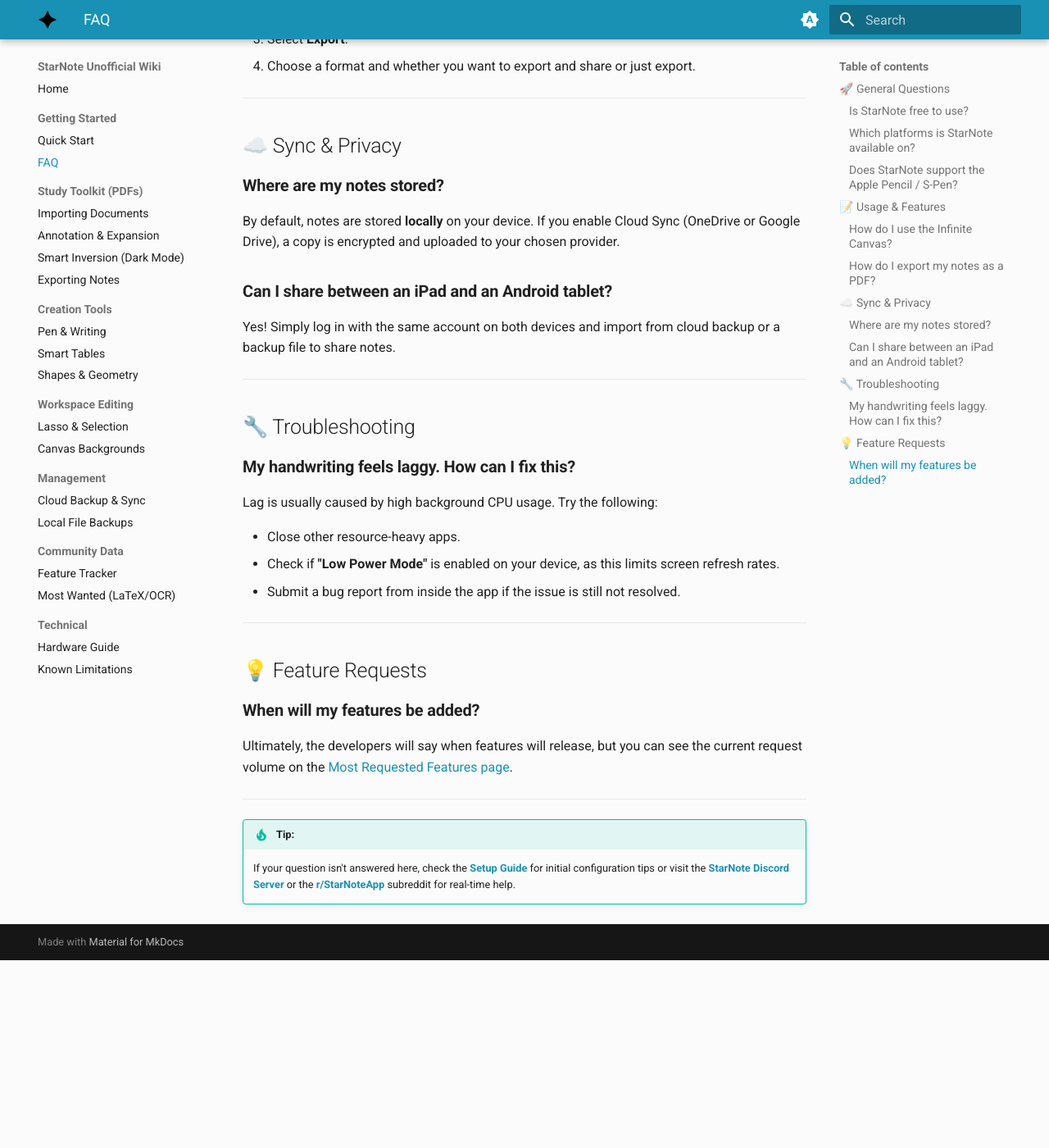
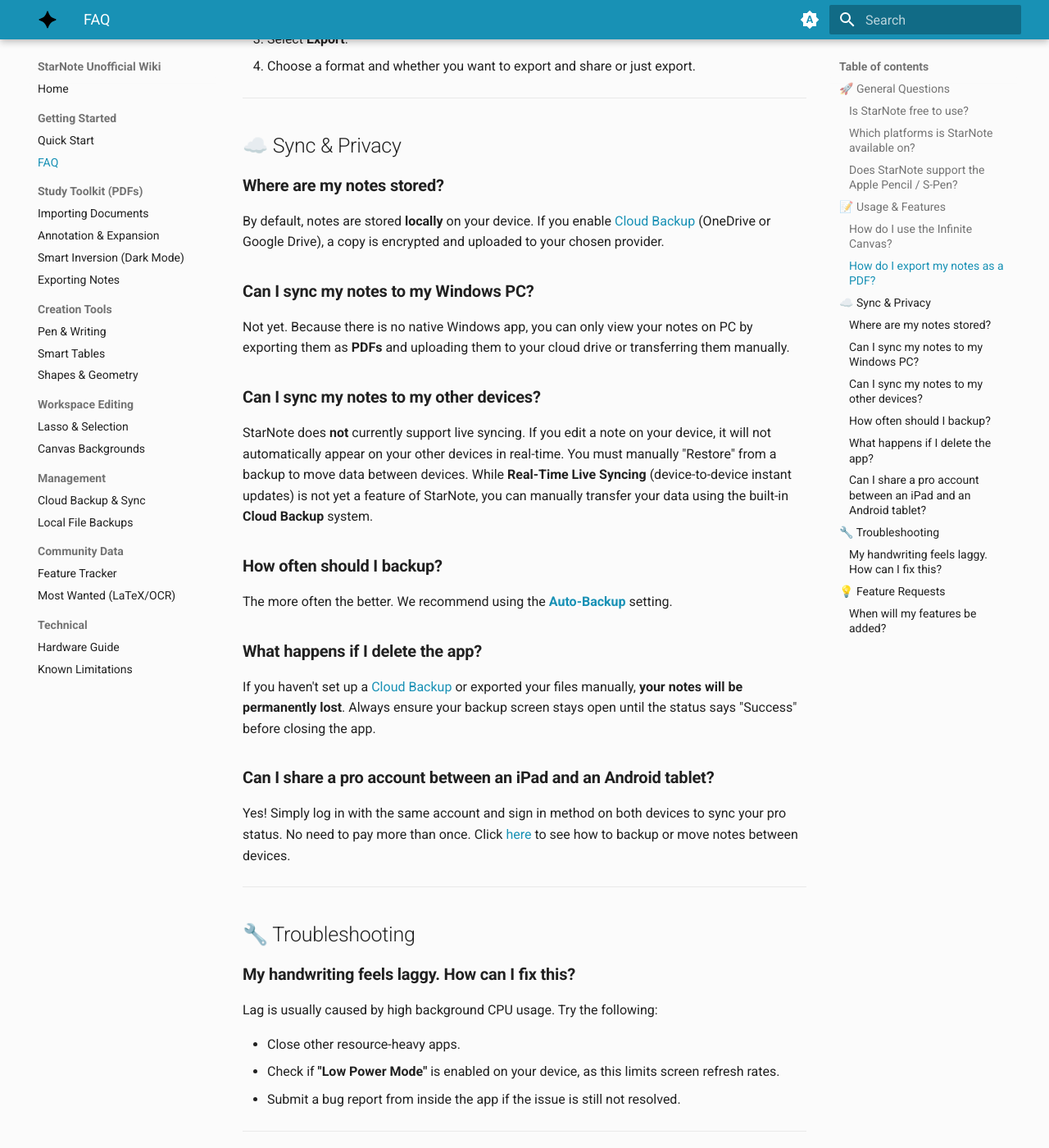
Before and after one commit to NakoTurtle/StarNote-Unofficial-Wiki, an MkDocs documentation site: the page built from docs/faq.md, in a window 1280 px wide and 1400 px high, scrolled down 1145 px. Shown: the whole window at 82% size. Built offline with MkDocs 1.6.1 and Material for MkDocs 9.7.7, drawn with Linux system fonts in a browser that asks for light colours; before the commit the page ends 2316 px from its top, so only the background shows below that.

Commit message:
Update FAQ with sync and backup information

```diff
--- a/docs/faq.md
+++ b/docs/faq.md
@@ -38,12 +38,22 @@
 ## ☁️ Sync & Privacy
 
 ### **Where are my notes stored?**
+By default, notes are stored **locally** on your device. If you enable [Cloud Backup](sync.md#Setting-Up-Automated-Backups) (OneDrive or Google Drive), a copy is encrypted and uploaded to your chosen provider.
 
-By default, notes are stored **locally** on your device. If you enable Cloud Sync (OneDrive or Google Drive), a copy is encrypted and uploaded to your chosen provider.
+### **Can I sync my notes to my Windows PC?**
+Not yet. Because there is no native Windows app, you can only view your notes on PC by exporting them as **PDFs** and uploading them to your cloud drive or transferring them manually.
 
-### **Can I share between an iPad and an Android tablet?**
+### **Can I sync my notes to my other devices?**
+StarNote does **not** currently support live syncing. If you edit a note on your device, it will not automatically appear on your other devices in real-time. You must manually "Restore" from a backup to move data between devices. While **Real-Time Live Syncing** (device-to-device instant updates) is not yet a feature of StarNote, you can manually transfer your data using the built-in **Cloud Backup** system.
 
-Yes! Simply log in with the same account on both devices and import from cloud backup or a backup file to share notes.
+### **How often should I backup?**
+The more often the better. We recommend using the [**Auto-Backup**](sync.md#Setting-Up-Automated-Backups) setting.
+
+### **What happens if I delete the app?**
+If you haven't set up a [Cloud Backup](sync.md#Setting-Up-Automated-Backups) or exported your files manually, **your notes will be permanently lost**. Always ensure your backup screen stays open until the status says "Success" before closing the app.
+
+### **Can I share a pro account between an iPad and an Android tablet?**
+Yes! Simply log in with the same account and sign in method on both devices to sync your pro status. No need to pay more than once. Click [here](sync.md#Cloud-Backup-&-Data-Safety) to see how to backup or move notes between devices.
 
 -----
 
```
